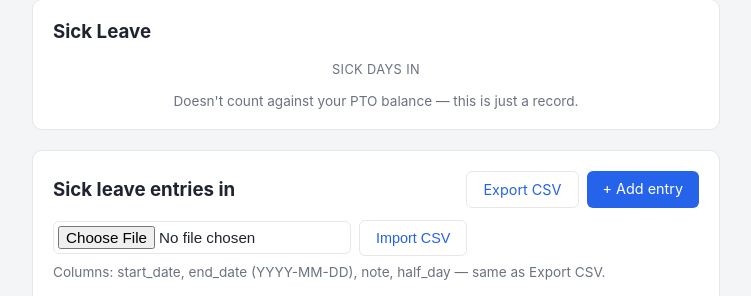
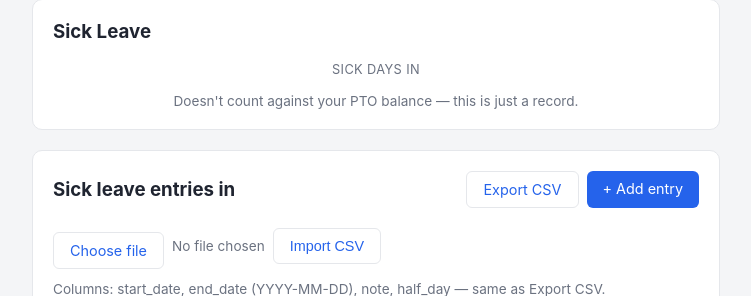
Before and after one commit to Boisti13/pto-tracker, a Flask app: template templates/sick.html in a window 1280 px wide. Shown: the part 115-411 px from the top of the page, without its empty margins (264-1015 px from the left). Run offline with Flask 3, Linux system fonts and the light colour scheme; the template is opened without the code that fills it, so the values that code supplies are empty; data comes from the database, SQL or seed files in the repository.

Commit message:
Fix CSV import button showing in the browser's locale, not English
The native file input's own "Choose file" button text is rendered by
the browser according to its own language setting, not by this page
— on a German-locale browser it read "Datei auswählen", inconsistent
with the rest of the (English) UI. Visually hide the native input and
use a normal styled label instead, with a small JS-updated span
showing the selected filename, so it reads the same for everyone.

Co-Authored-By: Claude Sonnet 5 <noreply@anthropic.com>

```diff
--- a/static/style.css
+++ b/static/style.css
@@ -89,6 +89,24 @@ header.topbar {
   margin-bottom: 16px;
 }
 .import-row input[type="file"] { width: auto; padding: 4px; }
+
+/* The native file input's own button text (e.g. "Choose file") is rendered
+   by the browser in whatever language it's set to, not by this page — hide
+   it and use a normal styled label instead, so it always reads in English
+   regardless of the visitor's browser locale. */
+.file-input-hidden {
+  position: absolute;
+  width: 1px;
+  height: 1px;
+  padding: 0;
+  margin: -1px;
+  overflow: hidden;
+  clip: rect(0, 0, 0, 0);
+  white-space: nowrap;
+  border: 0;
+}
+.file-label { cursor: pointer; }
+.file-name { font-size: 0.85rem; }
 
 header.topbar h1 {
   font-size: 1.25rem;
--- a/templates/overtime.html
+++ b/templates/overtime.html
@@ -63,7 +63,10 @@
   </div>
   <form method="post" action="{{ url_for('import_overtime_csv') }}" enctype="multipart/form-data" class="import-row">
     <input type="hidden" name="csrf_token" value="{{ csrf_token() }}">
-    <input type="file" name="csv_file" accept=".csv" required>
+    <label class="btn secondary file-label" for="overtime_csv_file">Choose file</label>
+    <input type="file" id="overtime_csv_file" name="csv_file" accept=".csv" required class="file-input-hidden"
+           onchange="document.getElementById('overtime_csv_filename').textContent = this.files.length ? this.files[0].name : 'No file chosen';">
+    <span id="overtime_csv_filename" class="muted file-name">No file chosen</span>
     <button class="btn secondary" type="submit">Import CSV</button>
     <span class="muted">Columns: start_date, end_date (YYYY-MM-DD), note, account, status, half_day &mdash; same as Export CSV.</span>
   </form>
--- a/templates/pto.html
+++ b/templates/pto.html
@@ -45,7 +45,10 @@
   </div>
   <form method="post" action="{{ url_for('import_pto_csv') }}" enctype="multipart/form-data" class="import-row">
     <input type="hidden" name="csrf_token" value="{{ csrf_token() }}">
-    <input type="file" name="csv_file" accept=".csv" required>
+    <label class="btn secondary file-label" for="pto_csv_file">Choose file</label>
+    <input type="file" id="pto_csv_file" name="csv_file" accept=".csv" required class="file-input-hidden"
+           onchange="document.getElementById('pto_csv_filename').textContent = this.files.length ? this.files[0].name : 'No file chosen';">
+    <span id="pto_csv_filename" class="muted file-name">No file chosen</span>
     <button class="btn secondary" type="submit">Import CSV</button>
     <span class="muted">Columns: start_date, end_date (YYYY-MM-DD), note, status, half_day &mdash; same as Export CSV.</span>
   </form>
--- a/templates/sick.html
+++ b/templates/sick.html
@@ -31,7 +31,10 @@
   </div>
   <form method="post" action="{{ url_for('import_sick_csv') }}" enctype="multipart/form-data" class="import-row">
     <input type="hidden" name="csrf_token" value="{{ csrf_token() }}">
-    <input type="file" name="csv_file" accept=".csv" required>
+    <label class="btn secondary file-label" for="sick_csv_file">Choose file</label>
+    <input type="file" id="sick_csv_file" name="csv_file" accept=".csv" required class="file-input-hidden"
+           onchange="document.getElementById('sick_csv_filename').textContent = this.files.length ? this.files[0].name : 'No file chosen';">
+    <span id="sick_csv_filename" class="muted file-name">No file chosen</span>
     <button class="btn secondary" type="submit">Import CSV</button>
     <span class="muted">Columns: start_date, end_date (YYYY-MM-DD), note, half_day &mdash; same as Export CSV.</span>
   </form>
```
